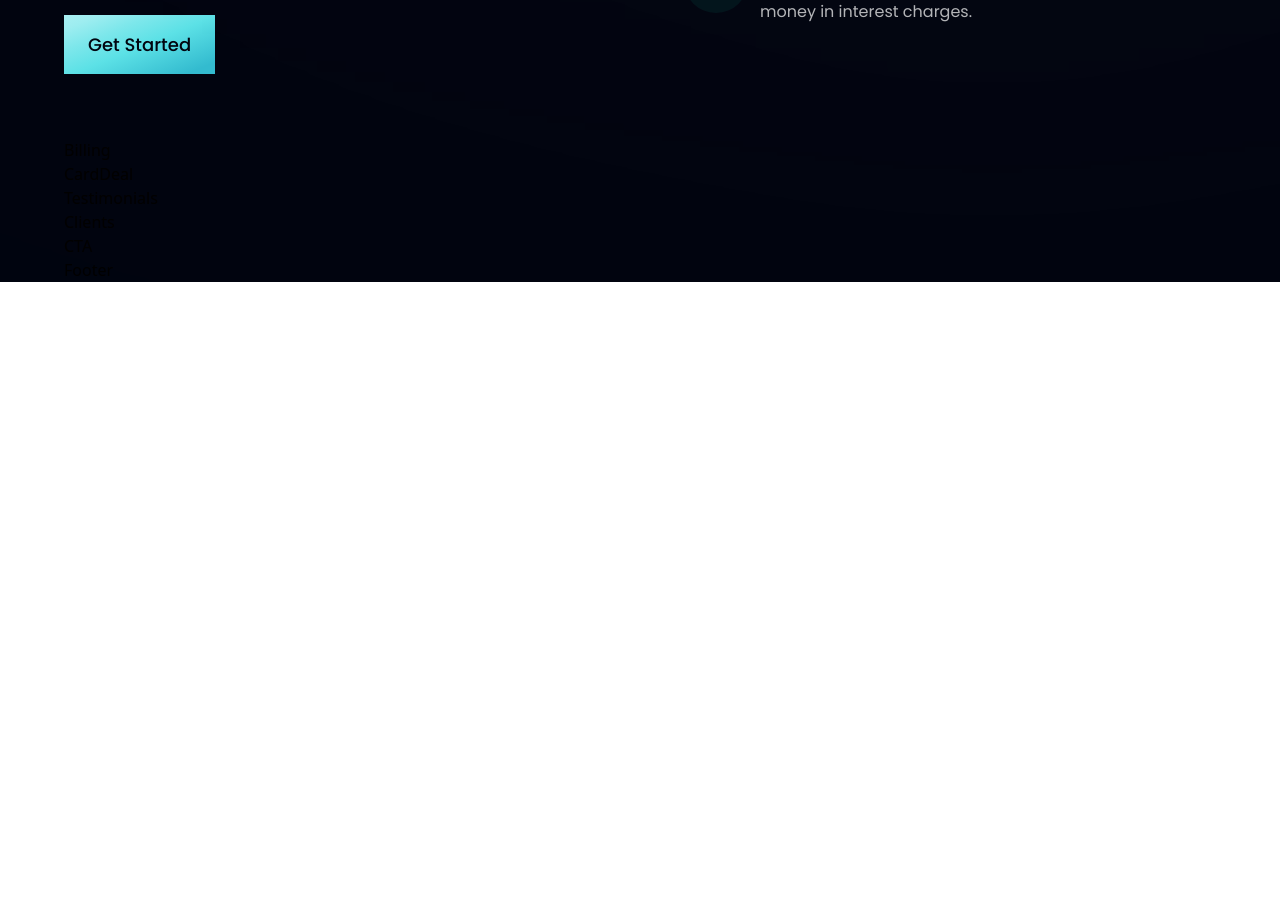
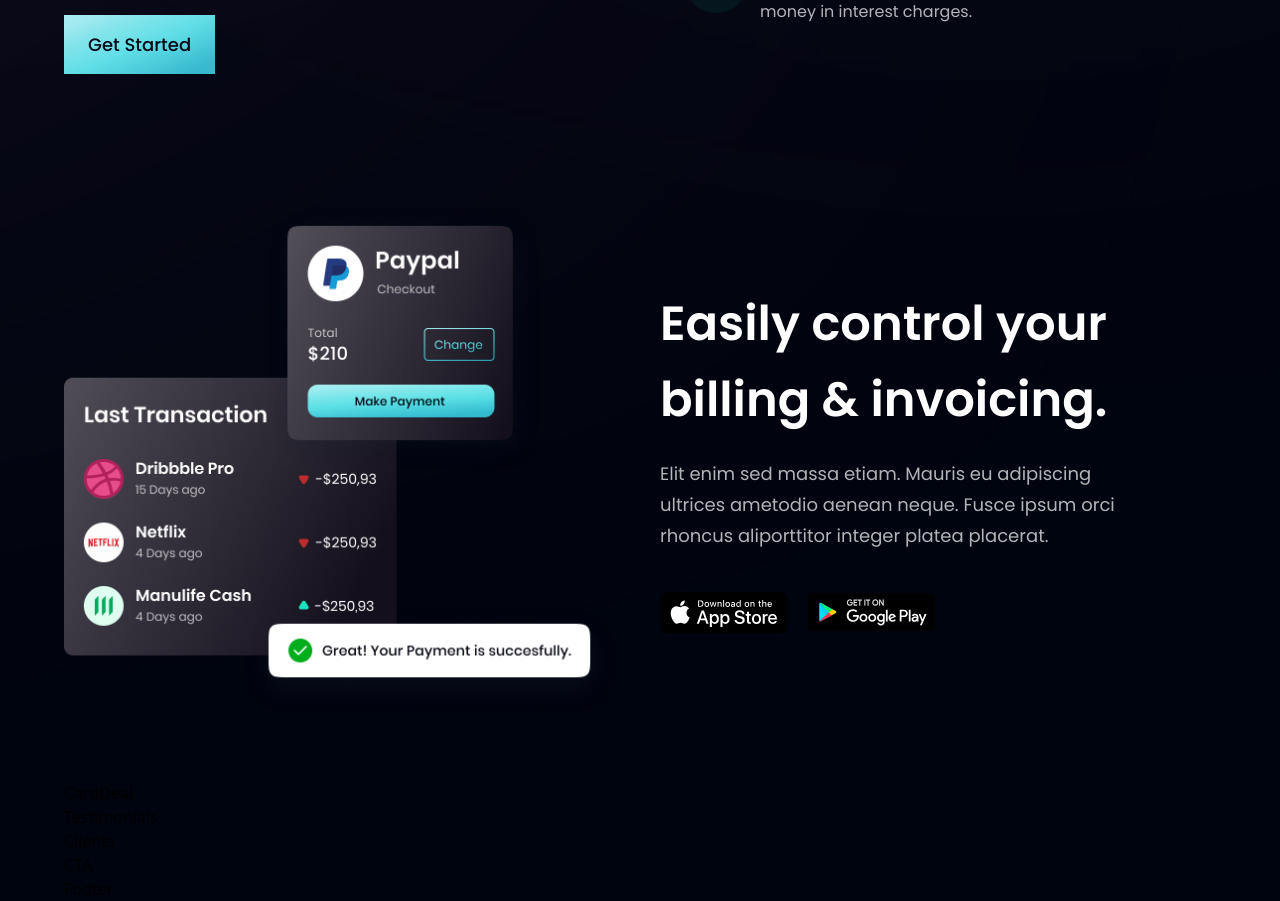
Before and after one commit to GugaS1lva/HooBank_Master, a React (Vite) app: page / in a window 1280 px wide. Shown: the part 1440-2341 px from the top of the page. Before the commit the page ends 1722 px from the top, so only its background shows below. Built offline with nearby package versions, Linux system fonts and the light colour scheme.

Commit message:
Finished Billing [✓]

```diff
--- a/src/components/Billing.jsx
+++ b/src/components/Billing.jsx
@@ -1,8 +1,26 @@
-import React from 'react'
+import { apple, bill, google } from '../assets'
+import styles, { layout } from '../style'
 
 const Billing = () => {
   return (
-    <div>Billing</div>
+    <section id='product' className={layout.sectionReverse}>
+      <div className={layout.sectionImgReverse}>
+        <img src={bill} alt="billing" className='w-[100%] h-[100%] z-[5]' />
+      </div>
+
+      <div className='absolute z-[3] -left-1/2 top-0 w-[50%] h-[50%] rounded-full white__gradient' />
+      <div className='absolute z-[3] -left-1/2 bottom-0 w-[50%] h-[50%] rounded-full pink__gradient' />
+
+      <div className={layout.sectionInfo}>
+        <h2 className={styles.heading2}>Easily control your <br className='sm:block hidden' /> billing &#38; invoicing.</h2>
+        <p className={`${styles.paragraph} max-w-[470px] mt-5`}>Elit enim sed massa etiam. Mauris eu adipiscing ultrices ametodio aenean neque. Fusce ipsum orci rhoncus aliporttitor integer platea placerat.</p>
+
+        <div className='flex flex-row flex-wrap sm:mt-10 mt-6'>
+          <img src={apple} alt="apple_store" className='w-[128px] h-[42px] object-contain mr-5 cursor-pointer' />
+          <img src={google} alt="play_store" className='w-[128px] h-[42px] object-contain cursor-pointer' />
+        </div>
+      </div>
+    </section>
   )
 }
 
```
